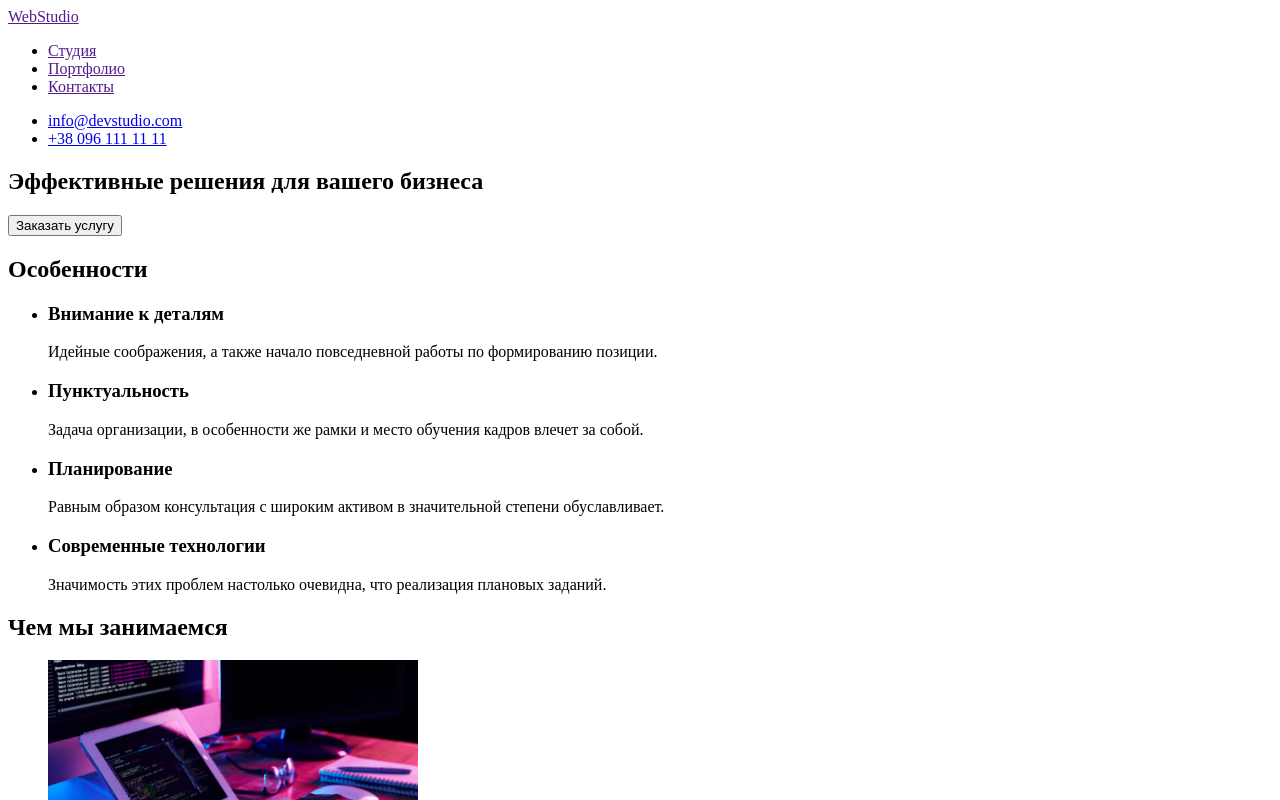
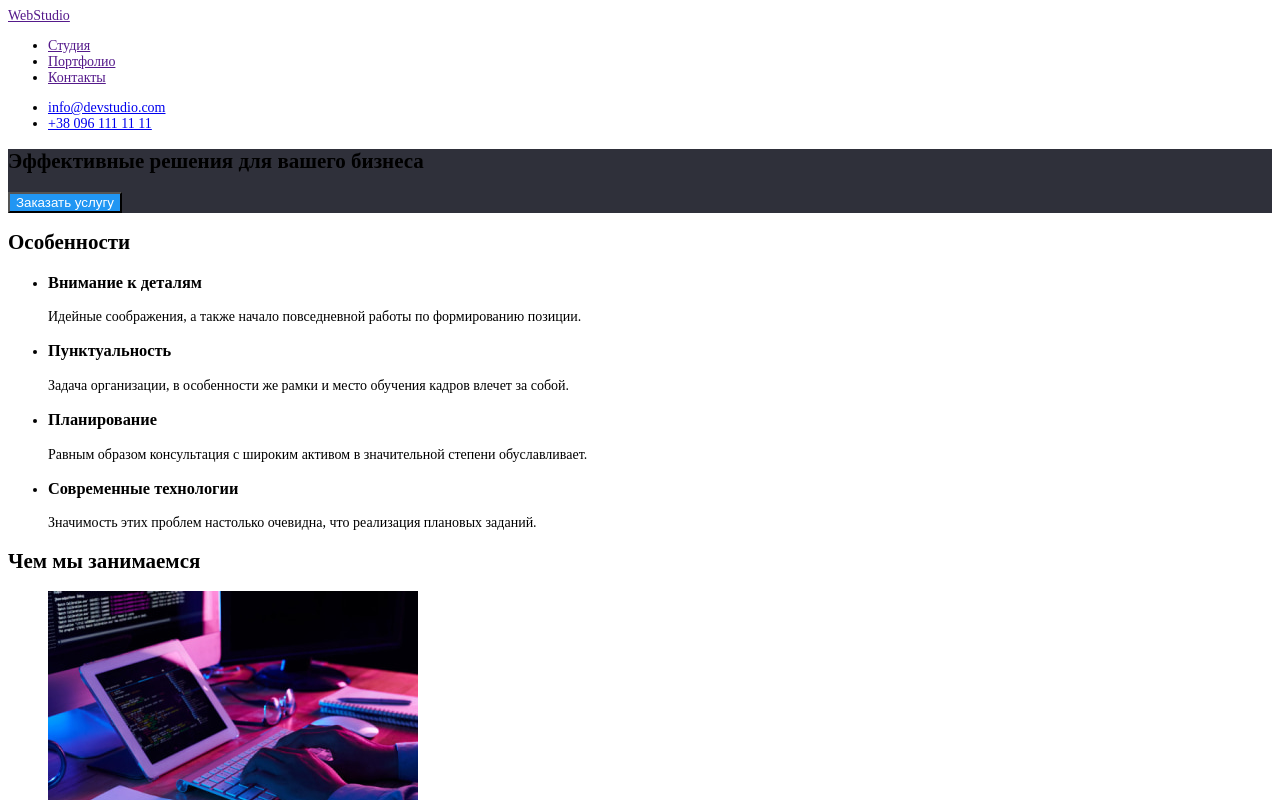
Before and after one commit to DiChag/goit-markup-hw-01, a plain HTML site: page index.html in a window 1280 px wide. Shown: the top 800 px of the page. Drawn offline with Linux system fonts and the light colour scheme.

Commit message:
start-hw2

```diff
--- a/css/styles.css
+++ b/css/styles.css
@@ -0,0 +1,25 @@
+body {
+  background-color: #fff;
+  font-size: 14px;
+}
+
+.team {
+  background-color: #f5f4fa;
+}
+
+.footer {
+  background-color: #2f303a;
+}
+
+.hero {
+  background-color: #2f303a;
+  width: 1600;
+  height: 600;
+}
+
+.btn {
+  background-color: #2196f3;
+  color: #fff;
+  width: 200;
+  height: 50;
+}
--- a/index.html
+++ b/index.html
@@ -5,6 +5,9 @@
     <meta http-equiv="X-UA-Compatible" content="IE=edge" />
     <meta name="viewport" content="width=device-width, initial-scale=1.0" />
     <title>Document</title>
+
+    <!--Custom-styles-->
+    <link rel="stylesheet" href="./css/styles.css" />
   </head>
   <body>
     <!--Header-->
@@ -26,9 +29,9 @@
     <!--Main-->
     <main>
       <!--First text-->
-      <section>
+      <section class="hero">
         <h1>Эффективные решения для вашего бизнеса</h1>
-        <button type="button">Заказать услугу</button>
+        <button class="btn" type="button">Заказать услугу</button>
       </section>
       <section>
         <h2>Особенности</h2>
@@ -100,7 +103,7 @@
       </section>
 
       <!--Team-->
-      <section>
+      <section class="team">
         <h2>Наша команда</h2>
         <ul>
           <li>
```
